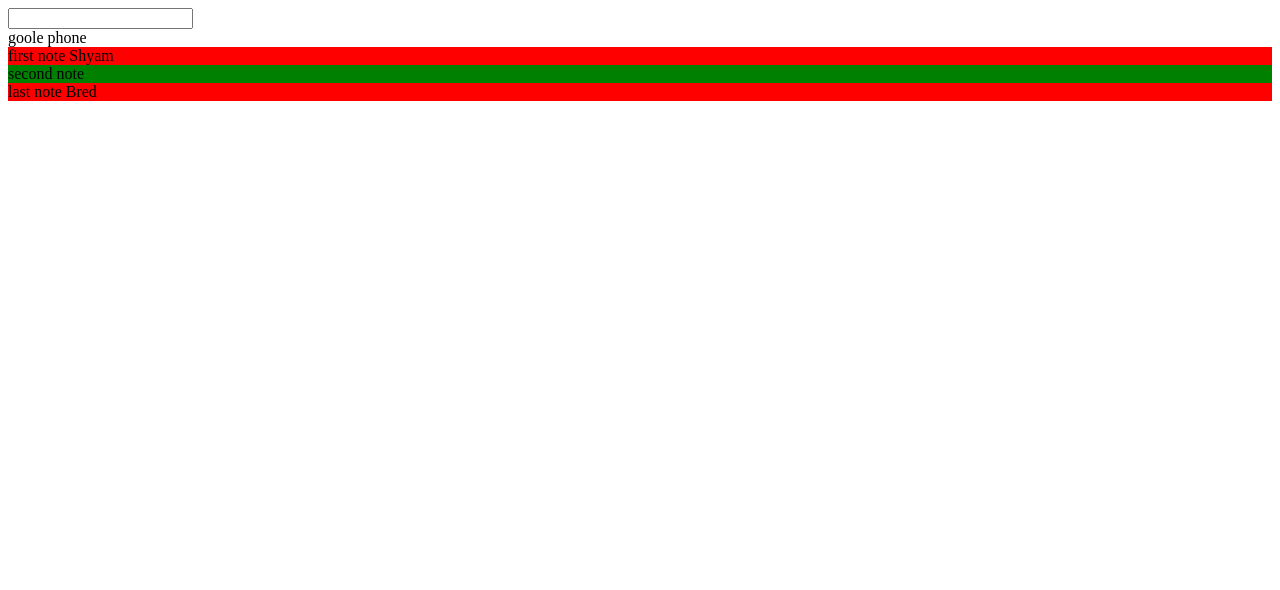
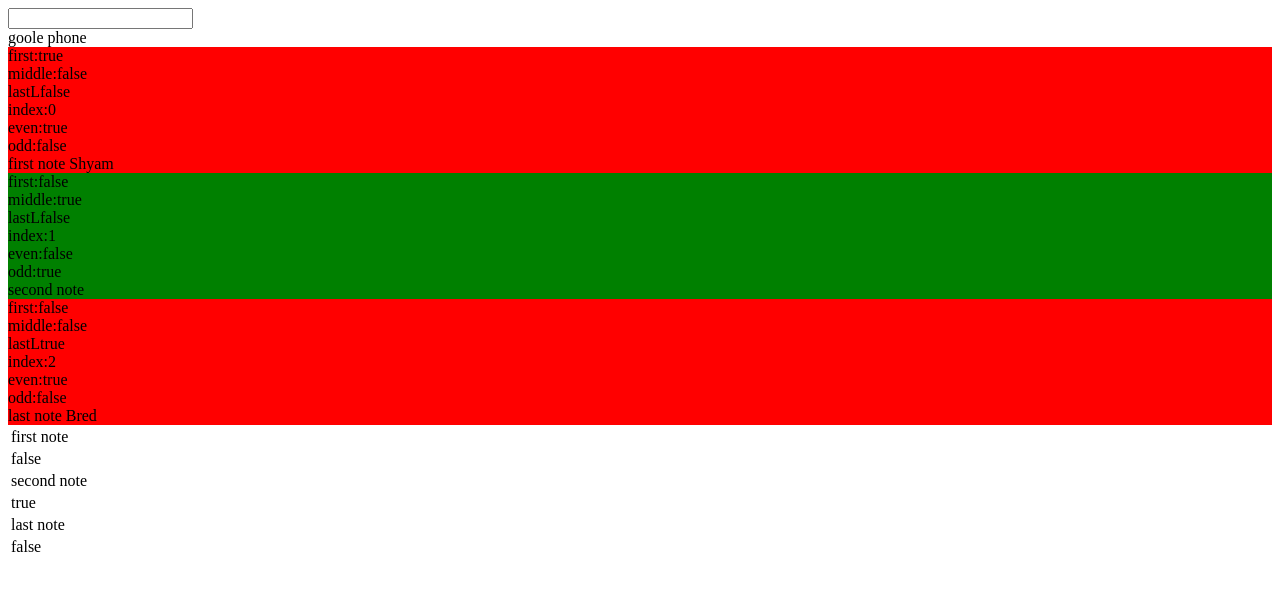
Before and after one commit to 1100137221/angularjs, a website: page index.html in a window 1280 px wide. Drawn offline with nearby package versions, Linux system fonts and the light colour scheme.

Commit message:
pratice directives np-repeat

```diff
--- a/index.html
+++ b/index.html
@@ -20,6 +20,13 @@
     <div>goole phone {{query}}</div>
     <div ng-repeat="note in ctrl.notes | filter:query "
             ng-class="ctrl.getNoteClass(note.done)">
+        <div>first:{{$first}}</div>
+        <div>middle:{{$middle}}</div>
+        <div>lastL{{$last}}</div>
+        <div>index:{{$index}}</div>
+        <div>even:{{$even}}</div>
+        <div>odd:{{$odd}}</div>
+        <div>{{note.$$hash}}</div>
         <span>{{note.label}}</span>
         <span class="assigne"
             ng-show="note.assign"
@@ -27,6 +34,14 @@
         </span>
     </div>
 
+    <table>
+        <tr ng-repeat-start="note in ctrl.notes">
+            <td>{{note.label}}</td>
+        </tr>
+        <tr ng-repeat-end="">
+            <td>{{note.done}}</td>
+        </tr>
+    </table>
 <script
   src="https://ajax.googleapis.com/ajax/libs/angularjs/1.5.8/angular.min.js">
 </script>
```
